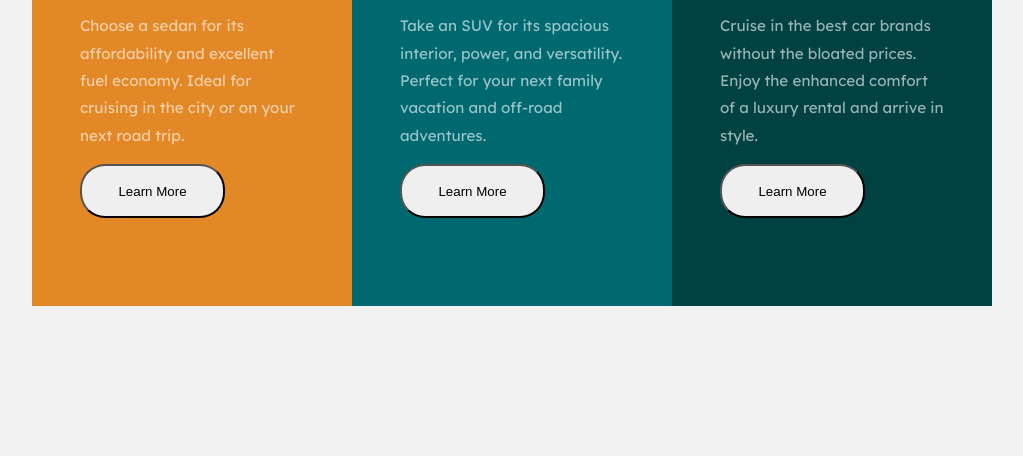
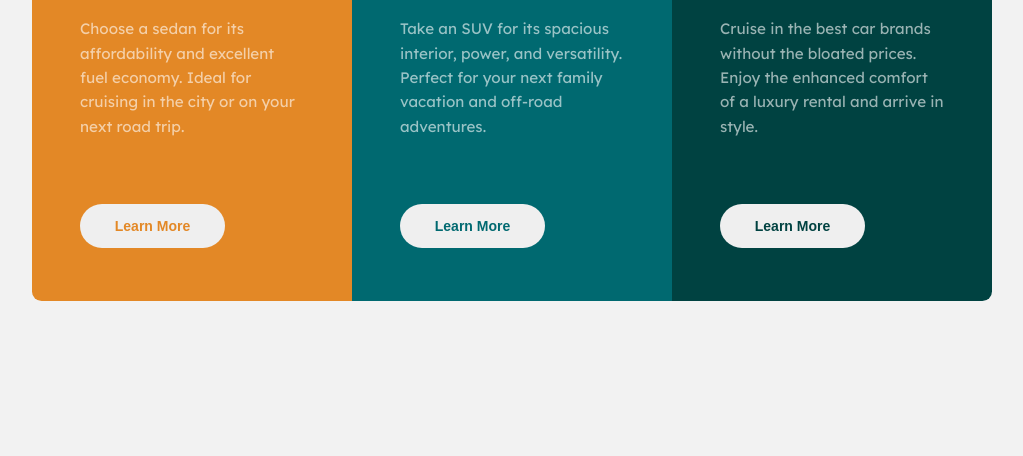
Before and after one commit to aburns009/FM-Column-Card-Component, a plain HTML site: page index.html in a window 1280 px wide. Shown: the part 344-800 px from the top of the page, without its empty margins (128-1151 px from the left). Drawn offline with Linux system fonts and the light colour scheme.

Commit message:
Desktop version complete

```diff
--- a/index.html
+++ b/index.html
@@ -24,7 +24,7 @@
           Choose a sedan for its affordability and excellent fuel economy. Ideal
           for cruising in the city or on your next road trip.
         </p>
-        <button>Learn More</button>
+        <button class="butOne">Learn More</button>
       </section>
 
       <!-- Card 2-->
@@ -35,7 +35,7 @@
           Take an SUV for its spacious interior, power, and versatility. Perfect
           for your next family vacation and off-road adventures.
         </p>
-        <button>Learn More</button>
+        <button class="butTwo">Learn More</button>
       </section>
 
       <!-- Card 3-->
@@ -46,7 +46,7 @@
           Cruise in the best car brands without the bloated prices. Enjoy the
           enhanced comfort of a luxury rental and arrive in style.
         </p>
-        <button>Learn More</button>
+        <button class="butThree">Learn More</button>
       </section>
     </main>
   </body>
--- a/style.css
+++ b/style.css
@@ -28,7 +28,7 @@ body {
 }
 
 .card {
-  height: 500px;
+  height: 490px;
   width: 320px;
   padding: 3em;
 }
@@ -43,11 +43,13 @@ p {
   font-family: 'Lexend Deca', sans-serif;
   font-size: 0.95rem;
   color: var(--color-white);
-  line-height: 1.8em;
+  line-height: 1.6em;
 }
 
 .one {
   background: var(--color-orange);
+  border-top-left-radius: 0.6em;
+  border-bottom-left-radius: 0.6em;
 }
 .two {
   background: var(--color-cyan);
@@ -55,10 +57,28 @@ p {
 
 .three {
   background: var(--color-dark);
+  border-top-right-radius: 0.6em;
+  border-bottom-right-radius: 0.6em;
 }
 
 button {
-  padding: 1.3em;
+  margin-top: 50px;
+  padding: 1em;
   width: 145px;
-  border-radius: 25px;
+  border-radius: 28px;
+  border: none;
+  font-size: 14px;
+  font-weight: 550;
 }
+
+.butOne {
+  color: var(--color-orange);
+}
+
+.butTwo {
+  color: var(--color-cyan);
+}
+
+.butThree {
+  color: var(--color-dark);
+}
```
